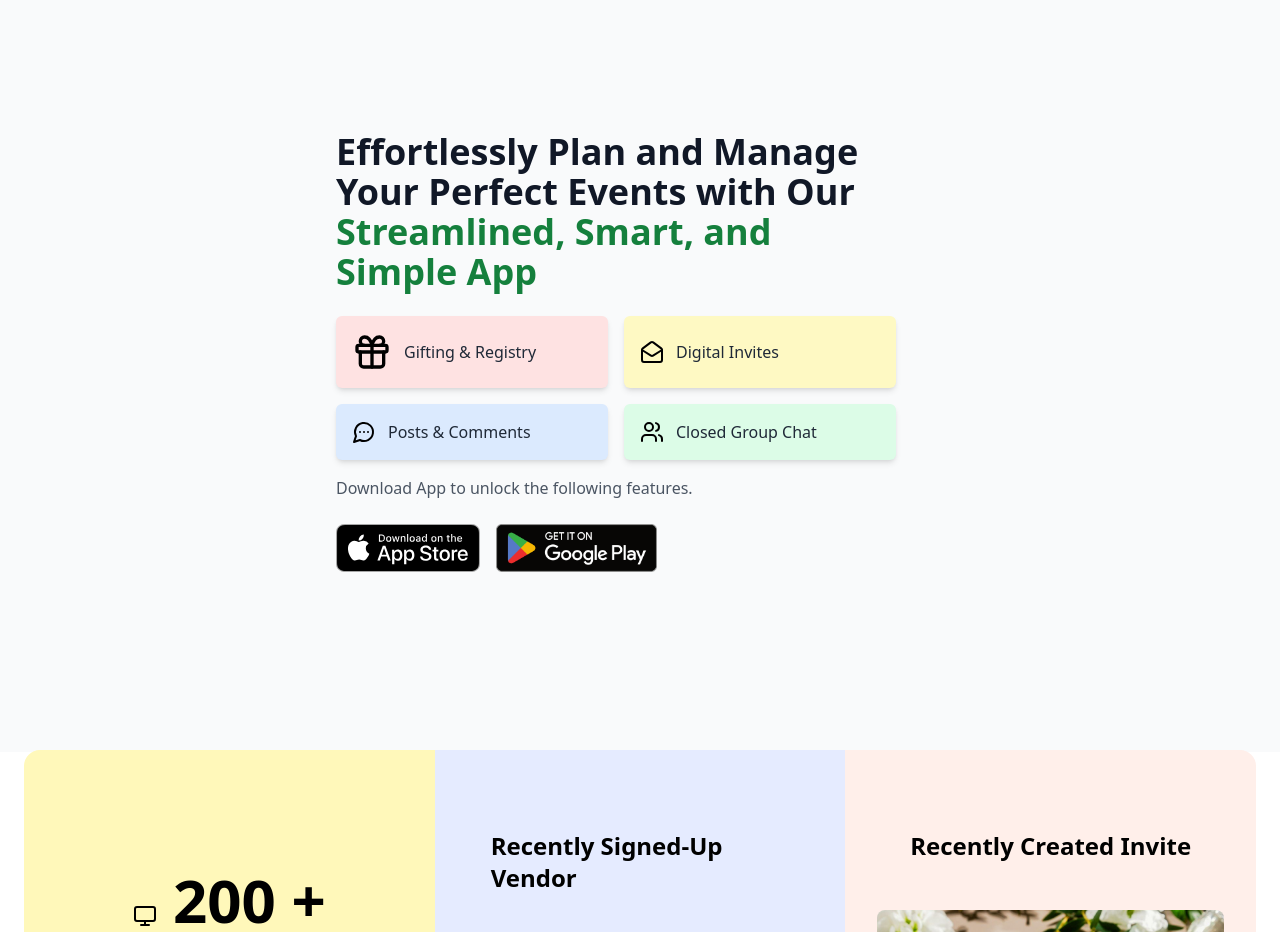
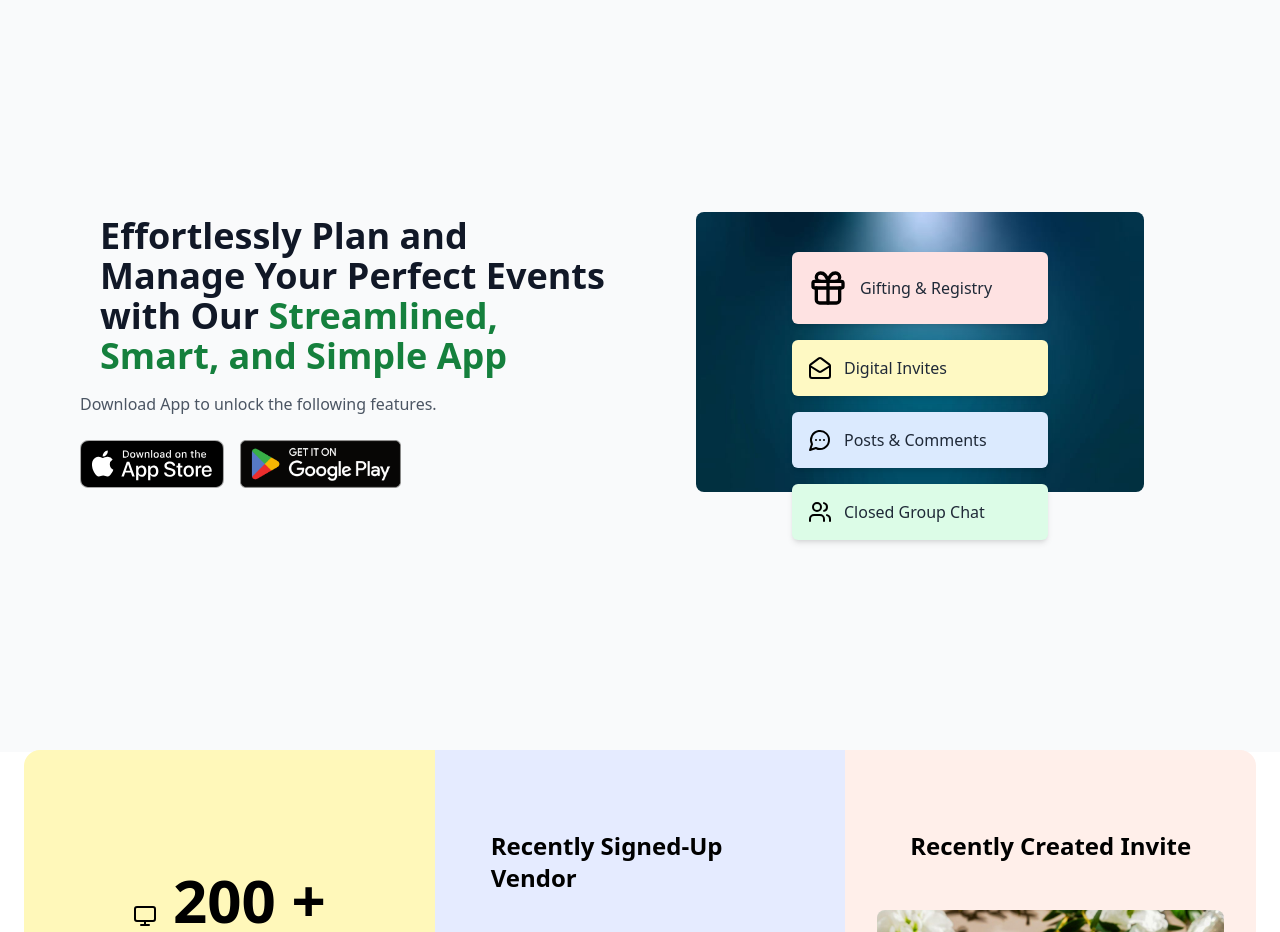
Before and after one commit to amaltechworld/MyGala_project, a React (Vite) app: page / in a window 1280 px wide. Shown: the part 1460-2392 px from the top of the page. Built offline with nearby package versions, Linux system fonts and the light colour scheme; a web font is replaced by a local one.

Commit message:
background layout fix-1

```diff
--- a/src/section/Testimonial/Testimonial.jsx
+++ b/src/section/Testimonial/Testimonial.jsx
@@ -1,6 +1,7 @@
 import { Gift, Users, MailOpen, MessageCircleMore } from "lucide-react";
 import { testimonialData } from "./testimonialData";
 import { Apple, PlayStore } from "../../assets/badge/index";
+import { T_background } from "../../assets/images";
 
 const iconComponents = {
     Gift: <Gift className="h-6 w-6 lg:h-10 lg:w-10 text-black" />,
@@ -9,14 +10,13 @@ const iconComponents = {
     Users: <Users className="h-6 w-6 text-black" />,
 };
 
-
 const Testimonial = () => {
     return (
-        <div className="flex flex-col lg:flex-row items-center justify-center lg:min-h-screen bg-gray-50 px-6 md:px-20 py-20">
+        <div className="flex flex-col lg:flex-row items-center justify-center lg:min-h-screen bg-gray-50  lg:px-20 py-20">
             {/* Left Section */}
-            <div className="md:w-3/4 lg:w-1/2 text-center lg:text-left flex flex-col lg:flex-none order-2 lg:order-none">
+            <div className="md:w-3/4 lg:w-1/2 text-center lg:text-left flex flex-col lg:flex-none">
                 {/* Heading */}
-                <h1 className="text-3xl md:text-4xl font-semibold text-gray-900 order-1 lg:order-none">
+                <h1 className="text-3xl md:text-4xl font-semibold text-gray-900 px-5">
                     Effortlessly Plan and Manage Your Perfect Events with Our{" "}
                     <span className="text-green-700">
                         Streamlined, Smart, and Simple App
@@ -24,7 +24,13 @@ const Testimonial = () => {
                 </h1>
 
                 {/* Feature Grid + right sectio */}
-                <div className="mt-6 grid grid-cols-2 gap-4 order-2 lg:order-none">
+                <div className="relative w-full flex justify-center lg:hidden mt-6">
+                    <div
+                        style={{ backgroundImage: `url(${T_background})` }}
+                        className="w-full max-w-md h-52 rounded-lg bg-cover bg-center relative"
+                    >
+                        {/* Feature Cards Overlay */}
+                        <div className="absolute bottom-[-5px] left-1/2 transform -translate-x-1/2 grid grid-cols-2 gap-4 w-[90%]  p-4  ">
                             {testimonialData.map((feature, index) => (
                                 <div
                                     key={index}
@@ -37,14 +43,16 @@ const Testimonial = () => {
                                 </div>
                             ))}
                         </div>
+                    </div>
+                </div>
 
                 {/* Paragraph */}
-                <p className="mt-4 text-gray-600 order-3 lg:order-none">
+                <p className="mt-4 text-gray-600 ">
                     Download App to unlock the following features.
                 </p>
 
                 {/* App Buttons */}
-                <div className="mt-6 flex justify-center lg:justify-start space-x-4 order-4 lg:order-none ">
+                <div className="mt-6 flex justify-center lg:justify-start space-x-4 ">
                     <a
                         href="https://apps.apple.com"
                         target="_blank"
@@ -71,83 +79,30 @@ const Testimonial = () => {
             </div>
 
             {/* Right Section */}
-            <div className="flex justify-center mt-10 md:mt-0 order-1 lg:order-none">
-                <div className="relative w-full max-w-md p-6 rounded-lg"></div>
+            <div className="hidden lg:flex relative  lg:w-1/2 justify-center lg:mt-0 ">
+                <img
+                    src={T_background}
+                    alt="Decorative Background"
+                    className="w-full max-w-md rounded-lg h-full"
+                />
+
+                {/* Feature Cards Overlay */}
+                <div className="absolute top-10 left-1/2 transform -translate-x-1/2 flex flex-col gap-4 ">
+                    {testimonialData.map((feature, index) => (
+                        <div
+                            key={index}
+                            className={`flex items-center space-x-3 p-4 rounded-md ${feature.color} shadow-md w-64`}
+                        >
+                            {iconComponents[feature.icon]}
+                            <span className="text-gray-800 font-medium">
+                                {feature.text}
+                            </span>
+                        </div>
+                    ))}
+                </div>
             </div>
         </div>
     );
 };
 
 export default Testimonial;
-
-
-// const Testimonial = () => {
-//     return (
-//         <div className="flex flex-col lg:flex-row items-center justify-center lg:min-h-screen bg-gray-50 px-6 md:px-20 py-20">
-//             {/* Left Section (Text) */}
-//             <div className="lg:w-1/2 text-center lg:text-left">
-//                 <h1 className="text-3xl md:text-4xl font-semibold text-gray-900">
-//                     Effortlessly Plan and Manage Your Perfect Events with Our{" "}
-//                     <span className="text-green-700">
-//                         Streamlined, Smart, and Simple App
-//                     </span>
-//                 </h1>
-//                 <p className="mt-4 text-gray-600">
-//                     Download App to unlock the following features.
-//                 </p>
-
-//                 {/* App Buttons */}
-//                 <div className="mt-6 flex justify-center lg:justify-start space-x-4">
-//                     <a
-//                         href="https://apps.apple.com"
-//                         target="_blank"
-//                         rel="noopener noreferrer"
-//                     >
-//                         <img
-//                             src={Apple}
-//                             alt="App Store"
-//                             className="h-12 cursor-pointer"
-//                         />
-//                     </a>
-//                     <a
-//                         href="https://play.google.com/store"
-//                         target="_blank"
-//                         rel="noopener noreferrer"
-//                     >
-//                         <img
-//                             src={PlayStore}
-//                             alt="Google Play"
-//                             className="h-12 cursor-pointer"
-//                         />
-//                     </a>
-//                 </div>
-//             </div>
-
-//             {/* Right Section (Image + Feature Cards) */}
-//             <div className="relative w-full lg:w-1/2 flex justify-center mt-10 lg:mt-0">
-//                 <img
-//                     // src={BackgroundImage}
-//                     alt="Decorative Background"
-//                     className="w-full max-w-md rounded-lg"
-//                 />
-
-//                 {/* Feature Cards Overlay */}
-//                 <div className="absolute top-10 left-1/2 transform -translate-x-1/2 flex flex-col gap-4">
-//                     {testimonialData.map((feature, index) => (
-//                         <div
-//                             key={index}
-//                             className={`flex items-center space-x-3 p-4 rounded-md ${feature.color} shadow-md w-64`}
-//                         >
-//                             {iconComponents[feature.icon]}
-//                             <span className="text-gray-800 font-medium">
-//                                 {feature.text}
-//                             </span>
-//                         </div>
-//                     ))}
-//                 </div>
-//             </div>
-//         </div>
-//     );
-// };
-
-// export default Testimonial;
```
Also changed, not shown: src/assets/images/index.js (+9 -3 lines), src/assets/images/TestimonialBackgroundImage.jpg (added). Lines whose indentation alone changed are shown as unchanged.
